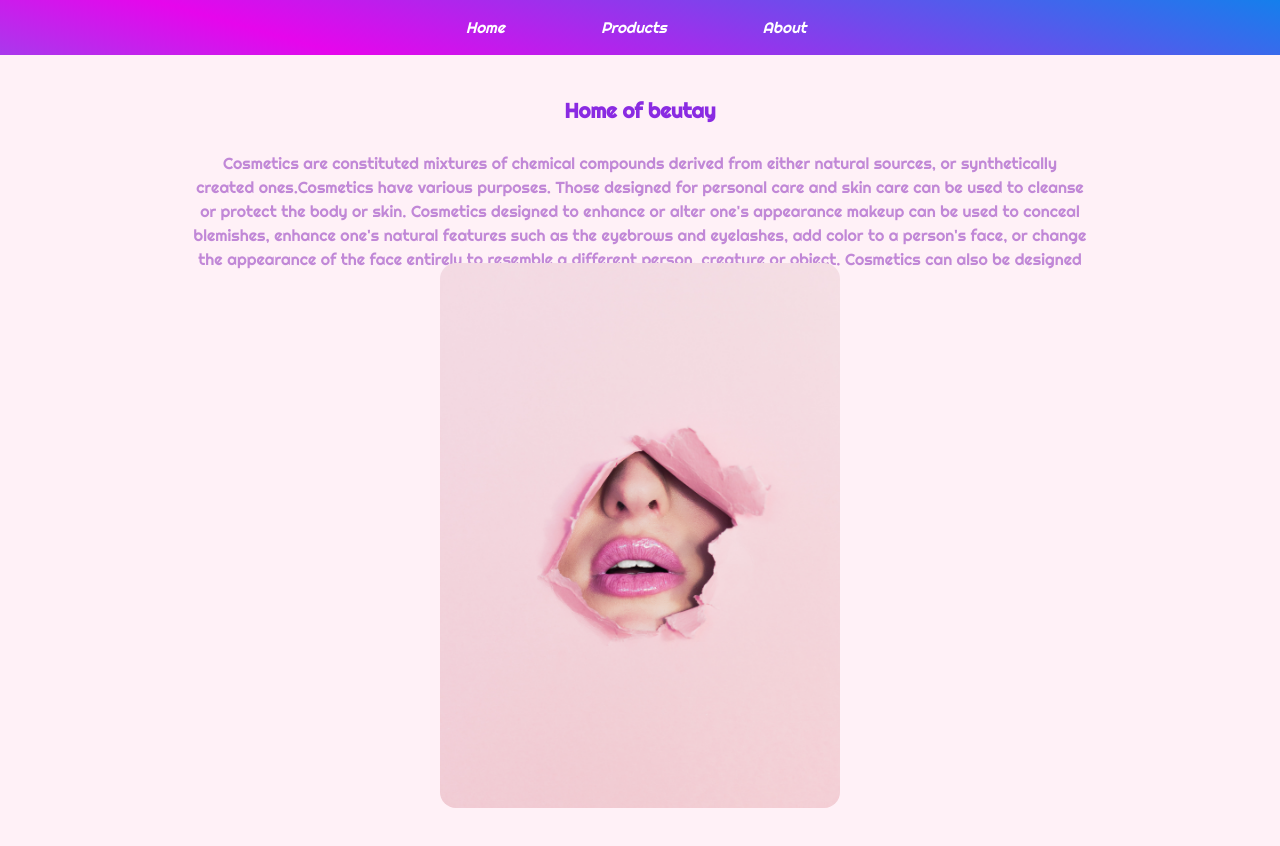
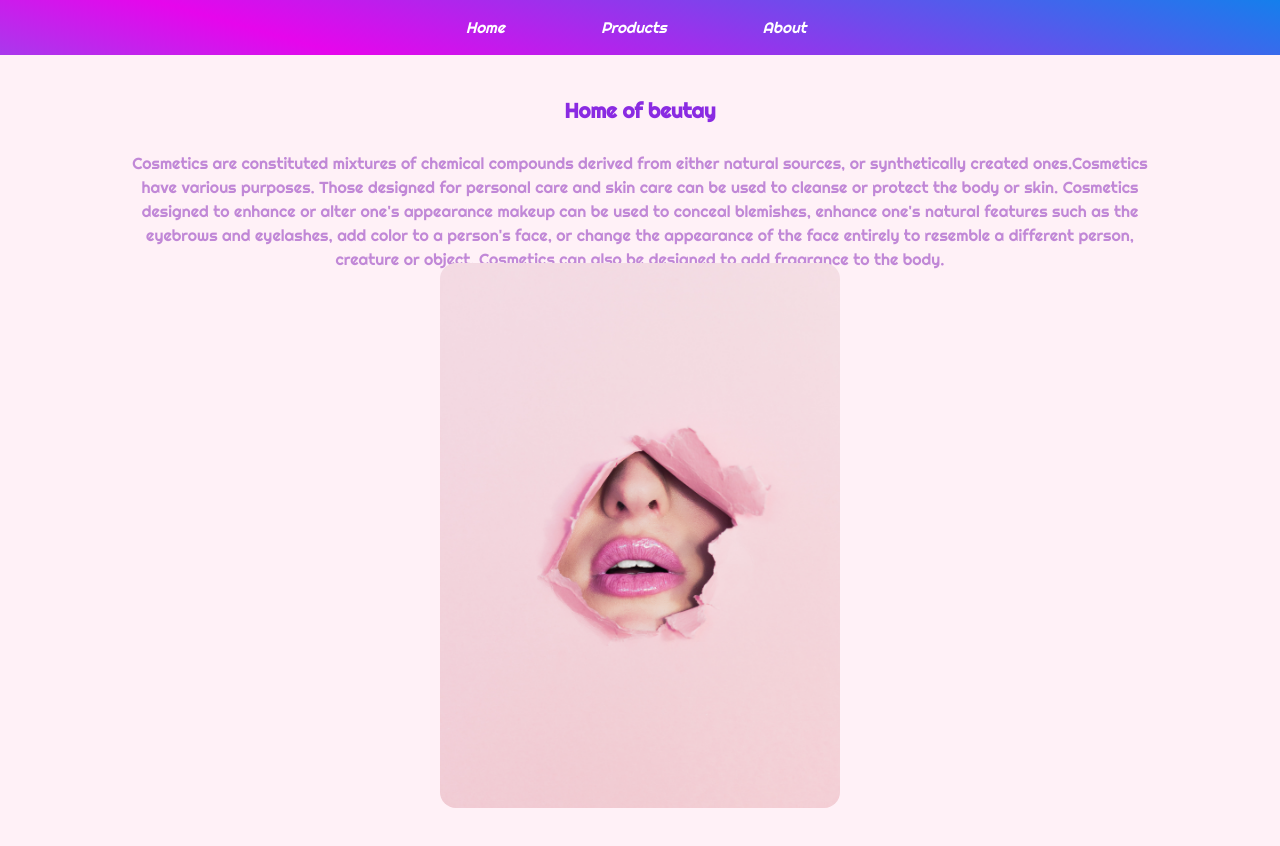
Before and after one commit to Luayabbas1981/react-makeup-shop, a React (Create React App) app: page / in a window 1280 px wide. Shown: the top 846 px of the page. Built offline with nearby package versions, Linux system fonts and the light colour scheme.

Commit message:
fix-home

```diff
--- a/src/Components/Home.css
+++ b/src/Components/Home.css
@@ -10,7 +10,7 @@
 }
 
 .home-description{
-    width: 70%;
+    width: 80%;
     height: 14vh;
     margin: auto auto;
 
```
Also changed, not shown: 7 other files (tests, documents, lock files or other folders).
